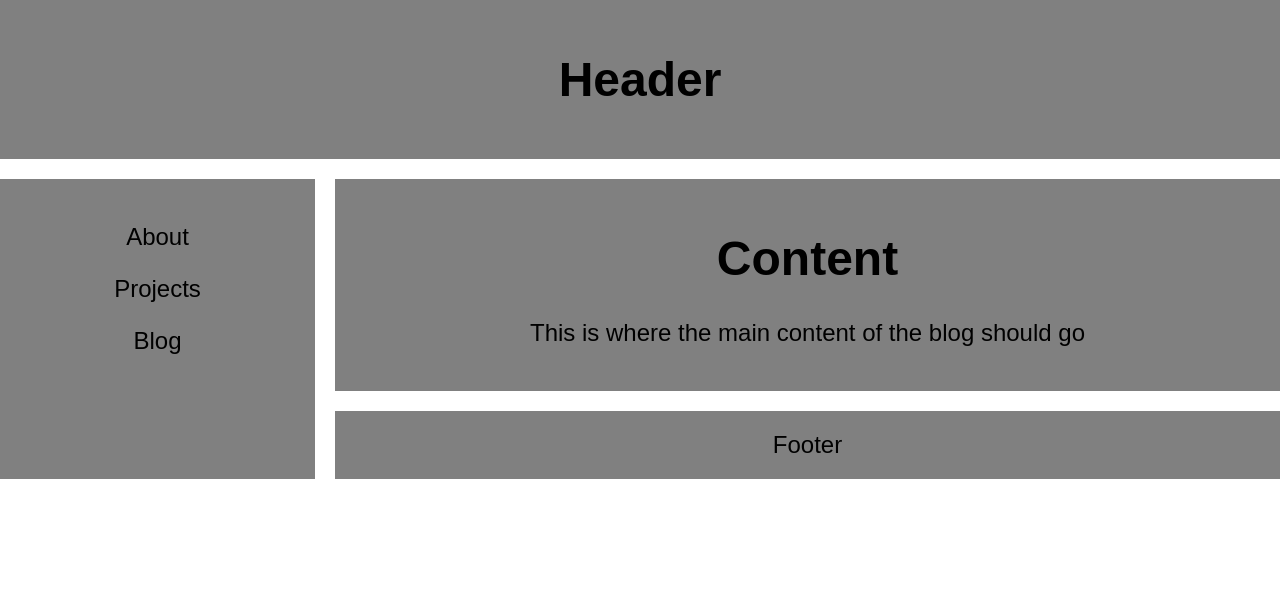
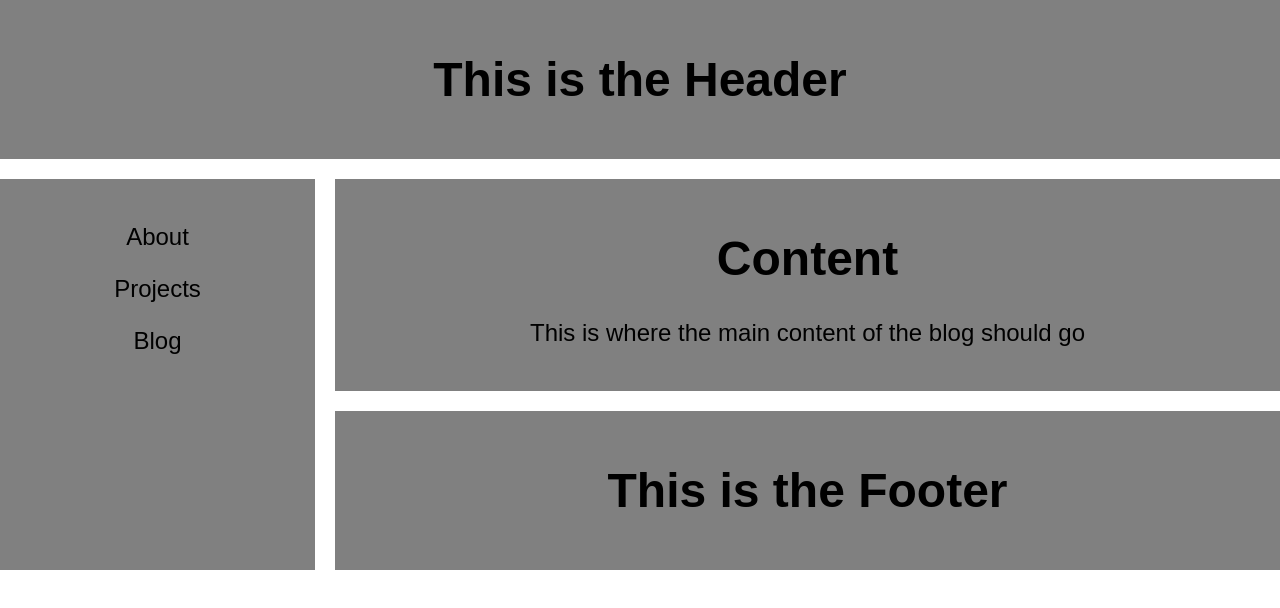
Before and after one commit to Saturn226/Portfolio, a React (Create React App) app: page / in a window 1280 px wide. Shown: the top 608 px of the page. Built offline with nearby package versions, Linux system fonts and the light colour scheme.

Commit message:
Seperated grid areas into seperate react components

```diff
--- /dev/null
+++ b/src/components/Content.js
@@ -0,0 +1,17 @@
+import React from 'react'
+import styled from 'styled-components'
+
+const Content = () =>{
+    return (
+    <StyledContent>
+           <h1>Content</h1>
+           <p>This is where the main content of the blog should go</p>
+    </StyledContent>
+    )
+}
+
+const StyledContent = styled.div`
+  grid-area: content;
+`
+
+export default Content
--- /dev/null
+++ b/src/components/Footer.js
@@ -0,0 +1,16 @@
+import React from 'react'
+import styled from 'styled-components'
+
+const Footer = () =>{
+    return (
+    <StyledFooter>
+        <h1>This is the Footer</h1>
+    </StyledFooter>
+    )
+}
+
+const StyledFooter = styled.div`
+  grid-area: foot;
+`
+
+export default Footer
--- /dev/null
+++ b/src/components/Header.js
@@ -0,0 +1,16 @@
+import React from 'react'
+import styled from 'styled-components'
+
+const Header = () =>{
+    return (
+    <StyledHeader>
+        <h1>This is the Header</h1>
+    </StyledHeader>
+    )
+}
+
+const StyledHeader = styled.div`
+  grid-area: head;
+`
+
+export default Header
--- a/src/components/MainGridComponent.js
+++ b/src/components/MainGridComponent.js
@@ -1,42 +1,37 @@
 import React from 'react'
 import styled from 'styled-components'
 import SideBar from './SideBar'
+import Header from './Header'
+import Content from './Content'
+import Footer from './Footer'
 
 const MainGridComponent =  () => {
     return(
        <MainGrid className="main-grid">
-            <Header><h1>Header</h1></Header>
+            <Header/>
             <Content>
                 <h1>Content</h1>
                 <p>This is where the main content of the blog should go</p>
             </Content>
             <SideBar>SideBar</SideBar>
-            <Foot>Footer</Foot>
+            <Footer>Footer</Footer>
         </MainGrid>
     )
 }
+
+
+
 
 const MainGrid = styled.div`
     display: grid;
     grid-template-columns: 1fr 3fr;
     grid-gap: 20px;
-    grid-template-areas: "head head"
+    grid-template-areas:"head    head"
                         "sidebar content"
                         "sidebar foot"
 
 
 `
 
-const Header = styled.div`
-   grid-area: head;
-`
-const Content = styled.div`
-    grid-area: content;
-`
-
-const Foot = styled.div`
-   grid-area: foot;
-`
-
 
 export default MainGridComponent;
```
Also changed, not shown: src/components/About.js (added), src/components/Projects.js (added).
